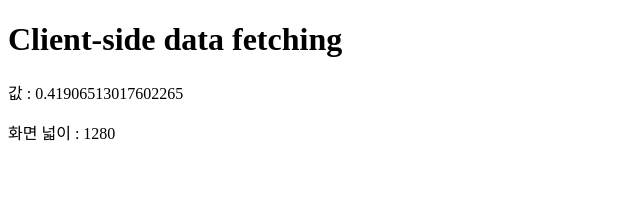
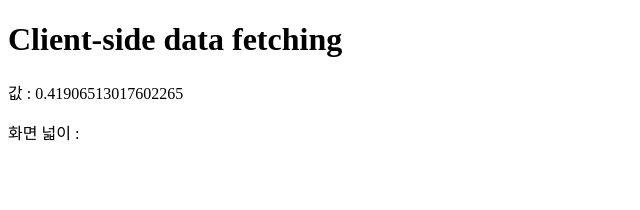
Before and after one commit to kim-0617/next-map-service, a Next.js app: page /section01/clientSideRendering in a window 1280 px wide. Shown: the top 210 px of the page, without its empty margins (0-640 px from the left). Built offline with nearby package versions, Linux system fonts and the light colour scheme.

Commit message:
섹션1 nossr 빌드시 window 속성 안먹혀서 제거

```diff
--- a/pages/section01/NoSSR.tsx
+++ b/pages/section01/NoSSR.tsx
@@ -1,7 +1,7 @@
 import React from 'react';
 
 function NoSSR() {
-  return <div>화면 넓이 : {window.innerWidth}</div>;
+  return <div>화면 넓이 : </div>;
 }
 
 export default NoSSR;
```
